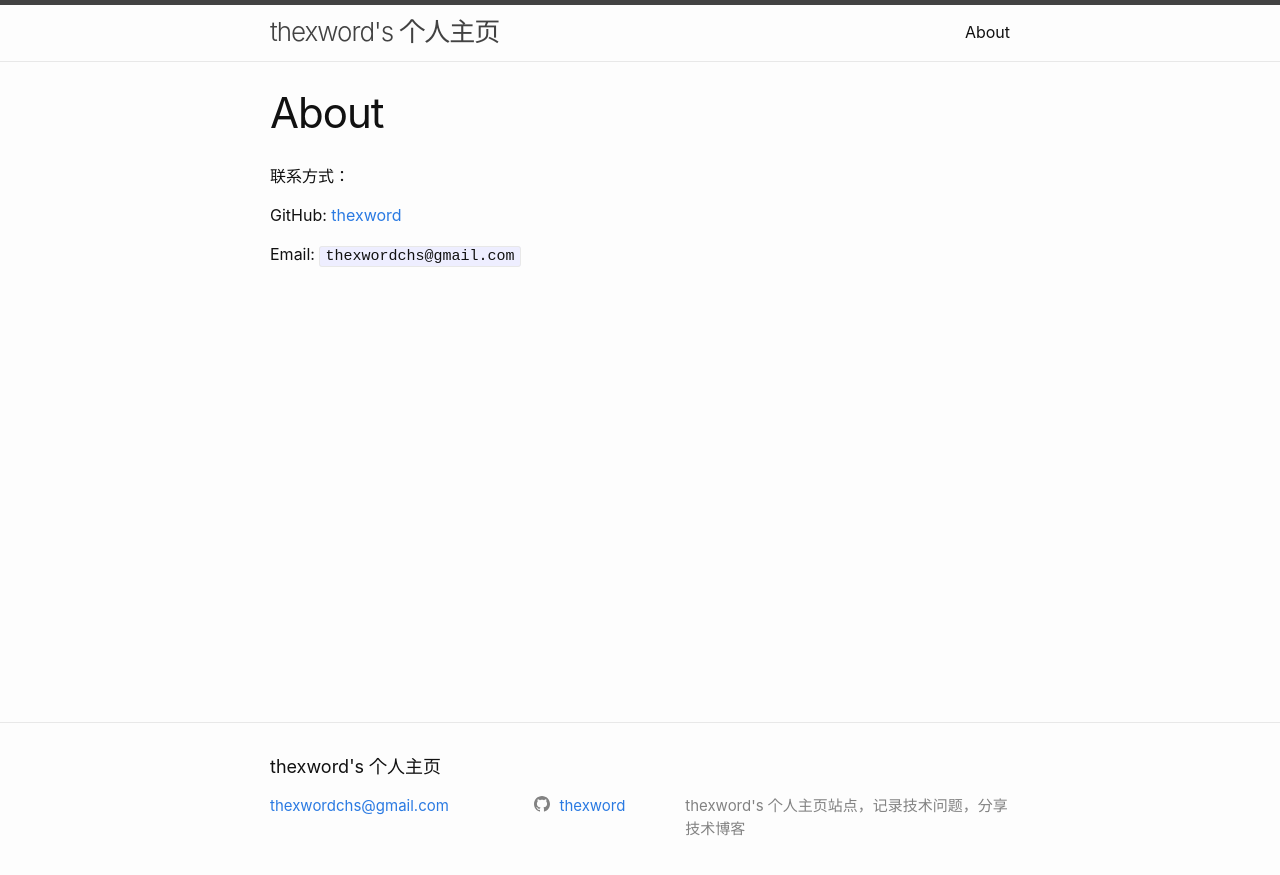
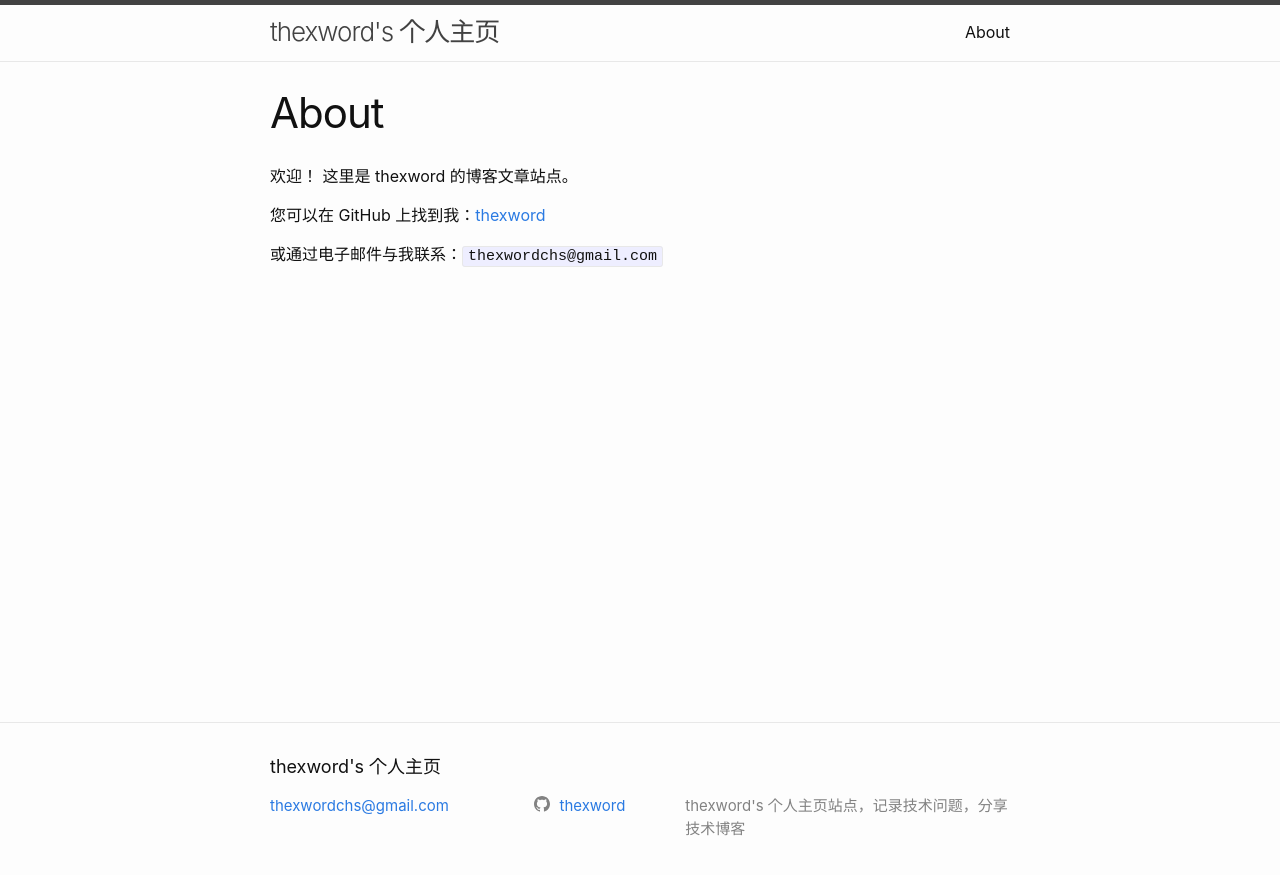
Before and after one commit to thexword/thexword.github.io, a Jekyll site: the page built from about.markdown, in a window 1280 px wide. Shown: the top 875 px of the page. Built offline with Jekyll 4.4.1, drawn with Linux system fonts in a browser that asks for light colours.

Commit message:
Modify about page

```diff
--- a/about.markdown
+++ b/about.markdown
@@ -4,11 +4,11 @@ title: About
 permalink: /about/
 ---
 
-联系方式：
+欢迎！ 这里是 thexword 的博客文章站点。
 
-GitHub: [thexword](https://github.com/thexword)
+您可以在 GitHub 上找到我：[thexword](https://github.com/thexword)
 
-Email: `thexwordchs@gmail.com`
+或通过电子邮件与我联系：`thexwordchs@gmail.com`
 
 
 <!-- This is the base Jekyll theme. You can find out more info about customizing your Jekyll theme, as well as basic Jekyll usage documentation at [jekyllrb.com](https://jekyllrb.com/)
```
